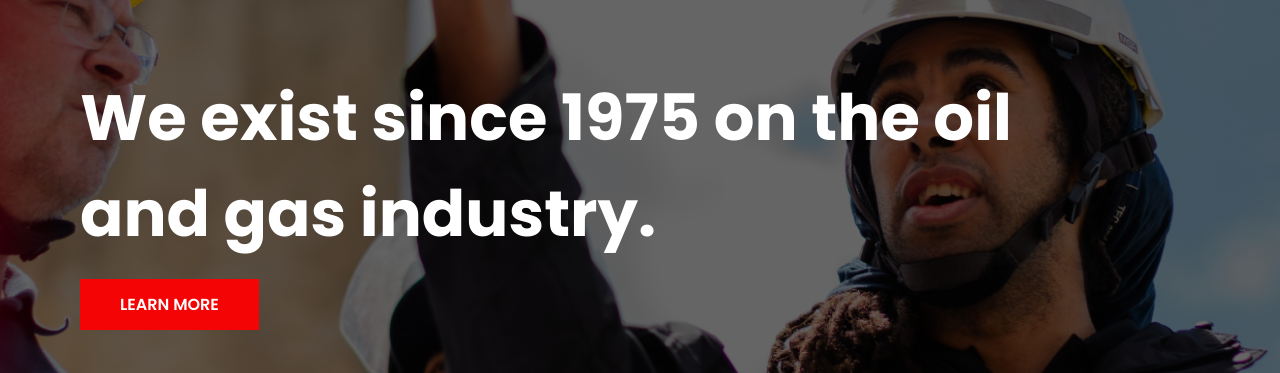
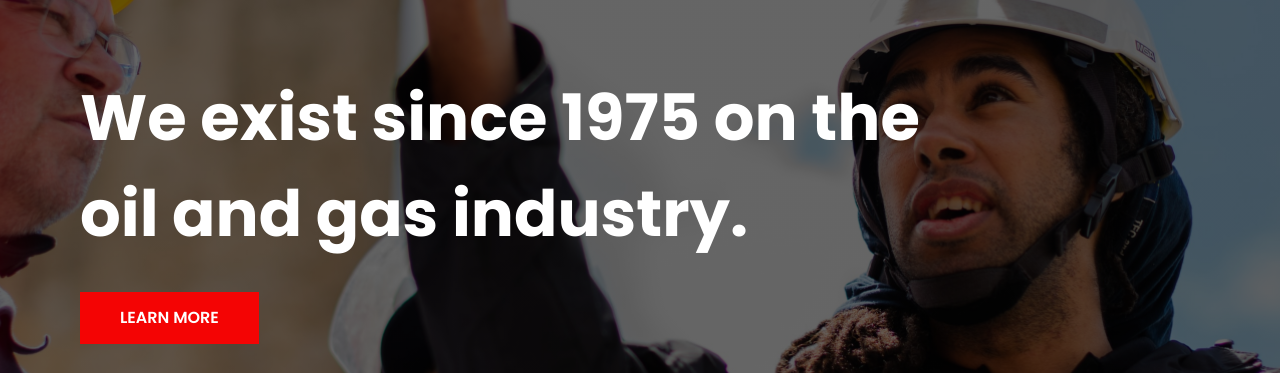
Before and after one commit to sakibtamim/assignment-42-petroil, a React (Vite) app: page / in a window 1280 px wide. Shown: the part 579-952 px from the top of the page. Built offline with nearby package versions, Linux system fonts and the light colour scheme.

Commit message:
Add Banner components small update

```diff
--- a/src/components/Banner.jsx
+++ b/src/components/Banner.jsx
@@ -11,14 +11,12 @@ const Banner = () => {
       }}
     >
       <Container>
-        <div className="w-10/12 ">
-          <h1 className="text-[64px] font-bold font-poppins text-white ">
+        <div className="w-9/12 ">
+          <h1 className="text-[64px] font-bold font-poppins text-white pb-7.5">
             We exist since 1975 on the oil and gas industry.
           </h1>
-        </div>
-        <div className="w-2/12 mt-7.5">
           <a
-            className=" text-[16px] font-semibold font-poppins text-white bg-[#F40404] px-10 py-3.5"
+            className=" inline-block text-[16px] font-semibold font-poppins text-white bg-[#F40404] px-10 py-3.5"
             href=""
           >
             LEARN MORE
```
